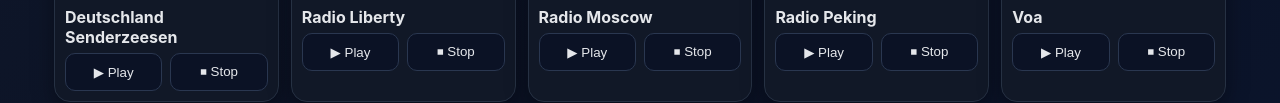
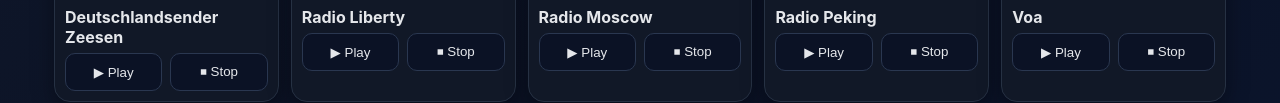
Before and after one commit to mdguzman01/CroftAudios, a plain HTML site: page index.html in a window 1280 px wide. Shown: the part 309-412 px from the top of the page. Drawn offline with Linux system fonts and the light colour scheme.

Commit message:
index.html

```diff
--- a/index.html
+++ b/index.html
@@ -51,7 +51,7 @@
   </div>
   <script>
     const AUDIO_ITEMS=[
-      {id:"deutschlandsenderzeesen",title:"Deutschland Senderzeesen",image:"deutschlansenderzeesen.png",media:"Deutschlandsenderzeesen.mp3",mediaType:"audio"},
+      {id:"deutschlandsenderzeesen",title:"Deutschlandsender Zeesen",image:"deutschlansenderzeesen.png",media:"Deutschlandsenderzeesen.mp3",mediaType:"audio"},
       {id:"radioliberty",title:"Radio Liberty",image:"RadioLiberty.png",media:"RadioLiberty.mp3",mediaType:"audio"},
       {id:"radiomoscow",title:"Radio Moscow",image:"RadioMoscow.png",media:"RadioMoscow.mp3",mediaType:"audio"},
       {id:"radiopeking",title:"Radio Peking",image:"RadioPeking.png",media:"RadioPeking.mp3",mediaType:"audio"},
```
